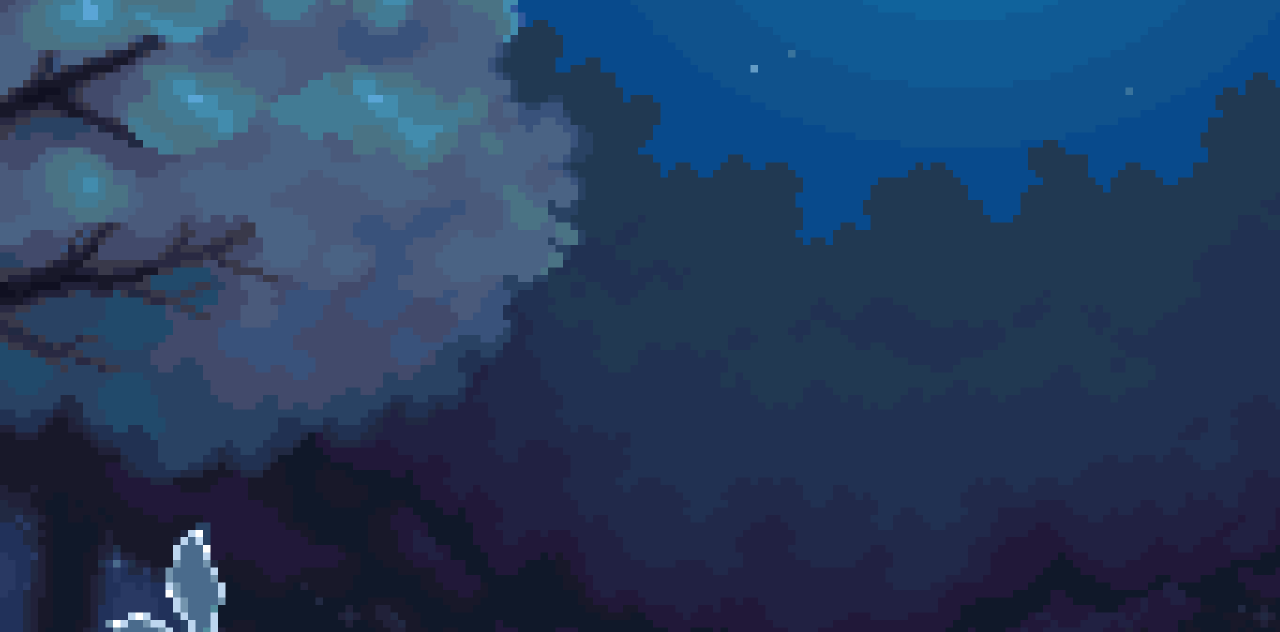
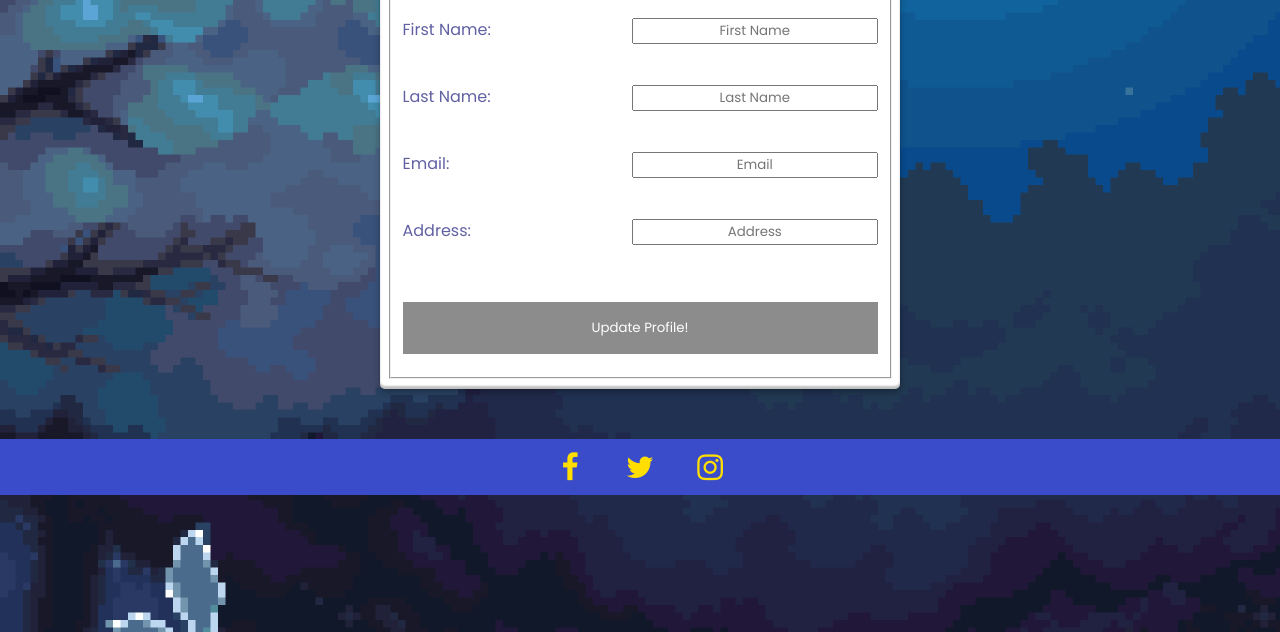
Before and after one commit to tmingo0726/pokestop2, a React app: page /profile in a window 1280 px wide. Shown: the part 168-800 px from the top of the page. Built offline with nearby package versions, Linux system fonts and the light colour scheme; no server answers.

Commit message:
functional profile page. Still need to decide how to change password

```diff
--- /dev/null
+++ b/src/components/MyProfile.js
@@ -0,0 +1,162 @@
+import { useState, useEffect } from "react";
+import "../stylesheets/MyProfile.css";
+
+const BASE_URL = "http://localhost:4000/api";
+
+const MyProfile = (props) => {
+  const { username } = props;
+  const [profile, setProfile] = useState({});
+  const [newPassword, setNewPassword] = useState("");
+  const [confirmPassword, setConfirmPassword] = useState("");
+  const [firstname, setFirstname] = useState("");
+  const [lastname, setLastname] = useState("");
+  const [email, setEmail] = useState("");
+  const [address, setAddress] = useState("");
+  const [error, setError] = useState("");
+  const [errorMessage, setErrorMessage] = useState("");
+  const [success, setSuccess] = useState("");
+
+  const token = localStorage.getItem("token");
+
+  const updateMyProfile = async (firstname, lastname, email) => {
+    try {
+      const response = await fetch(`${BASE_URL}/customers/${username}/edit`, {
+        method: "PATCH",
+        headers: {
+          "Content-Type": "application/json",
+          Authorization: `Bearer ${token}`,
+        },
+        body: JSON.stringify({
+          firstname,
+          lastname,
+          email,
+        }),
+      });
+      const result = await response.json();
+      setError(result.error);
+      setErrorMessage(result.message);
+      setSuccess(result.success);
+      console.log("UPDATE PROFILE RESULTS", result);
+    } catch (err) {
+      console.error(err);
+    }
+  };
+
+  const getMyProfile = async () => {
+    try {
+      const response = await fetch(`${BASE_URL}/customers/me`, {
+        headers: {
+          "Content-Type": "application/json",
+          Authorization: `Bearer ${token}`,
+        },
+      });
+      const result = await response.json();
+      setProfile(result);
+      console.log("PROFILE RESULT", result);
+    } catch (err) {
+      console.error(err);
+    }
+  };
+
+  useEffect(() => {
+    getMyProfile();
+  }, []);
+
+  const handleSubmit = async (event) => {
+    event.preventDefault();
+    await updateMyProfile(firstname, lastname, email);
+    await getMyProfile();
+    setFirstname("");
+    setLastname("");
+    setEmail("");
+    setAddress("");
+  };
+  return (
+    <div>
+      <div id="profile-wrapper">
+        <form
+          id="update-form"
+          className="form admin-form"
+          onSubmit={handleSubmit}
+        >
+          <fieldset className="input-wrapper">
+            <legend id="form-legend">
+              <h2 id="profile-header">{username}'s Trainer Profile</h2>
+            </legend>
+            <div id="profile-inputs">
+              <div className="profile-input-wrap">
+                <p className="profile-info" id="profile-firstname">
+                  First Name: {profile.firstname}
+                </p>
+                <input
+                  type="text"
+                  id="update-profile-input"
+                  value={firstname}
+                  placeholder="First Name"
+                  onChange={(event) => {
+                    setFirstname(event.target.value);
+                  }}
+                ></input>
+              </div>
+              <div className="profile-input-wrap">
+                <p className="profile-info" id="profile-lastname">
+                  Last Name: {profile.lastname}
+                </p>
+                <input
+                  type="text"
+                  id="update-profile-input"
+                  value={lastname}
+                  placeholder="Last Name"
+                  onChange={(event) => {
+                    setLastname(event.target.value);
+                  }}
+                ></input>
+              </div>
+              <div className="profile-input-wrap">
+                <p className="profile-info" id="profile-email">
+                  Email: {profile.email}
+                </p>
+                <input
+                  type="text"
+                  id="update-profile-input"
+                  value={email}
+                  placeholder="Email"
+                  onChange={(event) => {
+                    setEmail(event.target.value);
+                  }}
+                ></input>
+              </div>
+              <div className="profile-input-wrap">
+                <p className="profile-info" id="profile-address">
+                  Address: {profile.address}
+                </p>
+                <input
+                  type="text"
+                  id="update-profile-input"
+                  value={address}
+                  placeholder="Address"
+                  onChange={(event) => {
+                    setAddress(event.target.value);
+                  }}
+                ></input>
+              </div>
+              <br />
+              <button
+                disabled={!firstname && !lastname && !email && !address}
+                className="form-btn"
+                type="submit"
+              >
+                Update Profile!
+              </button>
+              <div className="error-message">
+                {error ? `${errorMessage}` : `${success}`}
+              </div>
+            </div>
+          </fieldset>
+        </form>
+      </div>
+    </div>
+  );
+};
+
+export default MyProfile;
--- a/src/components/index.js
+++ b/src/components/index.js
@@ -7,3 +7,4 @@ export { default as Details } from "./Details";
 export { default as Admin } from "./Admin";
 export { default as MyCart } from "./MyCart";
 export { default as Checkout } from "./Checkout";
+export { default as MyProfile } from "./MyProfile";
--- a/src/index.js
+++ b/src/index.js
@@ -11,6 +11,7 @@ import {
   Admin,
   MyCart,
   Checkout,
+  MyProfile,
 } from "./components";
 
 const container = document.getElementById("app");
@@ -40,7 +41,10 @@ const App = () => {
       <Routes>
         <Route path="/register" element={<Register />}></Route>
         <Route path="/admin" element={<Admin token={token} />}></Route>
-        <Route path="/MyCart" element={<MyCart  cartItems={cartItems} setCartItems={setCartItems}/>}></Route>
+        <Route
+          path="/MyCart"
+          element={<MyCart cartItems={cartItems} setCartItems={setCartItems} />}
+        ></Route>
         <Route
           path="/products"
           element={
@@ -54,7 +58,13 @@ const App = () => {
         ></Route>
         <Route
           path="/products/details"
-          element={<Details chosenCard={chosenCard} cartItems={cartItems} setCartItems={setCartItems} />}
+          element={
+            <Details
+              chosenCard={chosenCard}
+              cartItems={cartItems}
+              setCartItems={setCartItems}
+            />
+          }
         ></Route>
         <Route
           exact
@@ -82,7 +92,11 @@ const App = () => {
             />
           }
         ></Route>
-        <Route path="/Checkout" element={<Checkout/>}></Route>
+        <Route path="/Checkout" element={<Checkout />}></Route>
+        <Route
+          path="/profile"
+          element={<MyProfile username={username} />}
+        ></Route>
       </Routes>
       <Footer />
     </div>
--- a/src/stylesheets/AdminCustomer.css
+++ b/src/stylesheets/AdminCustomer.css
@@ -19,7 +19,7 @@
 }
 
 #search-customer-btn{
-width: 40%;
+    width: 40%;
 }
 
 #demote-btn{
--- /dev/null
+++ b/src/stylesheets/MyProfile.css
@@ -0,0 +1,33 @@
+#profile-header{
+  margin: 5px;
+  color: #6060a3;
+}
+
+.profile-info{
+    color: #6060a3;
+}
+
+#profile-inputs {
+    display: flex;
+    flex-direction: column;
+    width: 100%;
+    border: none;
+    padding-top: 0px;
+    margin-top: 0px;
+    padding: 5px;
+}
+.profile-input-wrap {
+    display: flex;
+    /* justify-content: flex-start; */
+    justify-content: space-between;
+    align-items: baseline;
+    margin-bottom: 10px;
+}
+#update-profile-input{
+    width: 50%;
+    color: black;
+    text-align: center;
+}
+:disabled{
+    background-color: grey
+}
```
Also changed, not shown: api/customers.js (+19 -4 lines).
